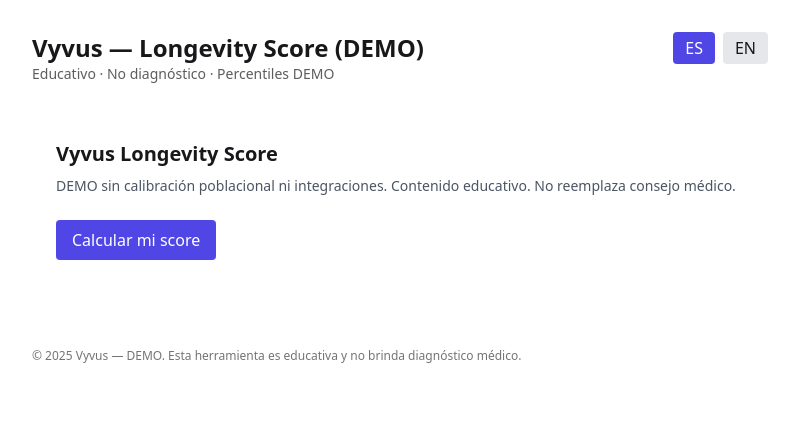
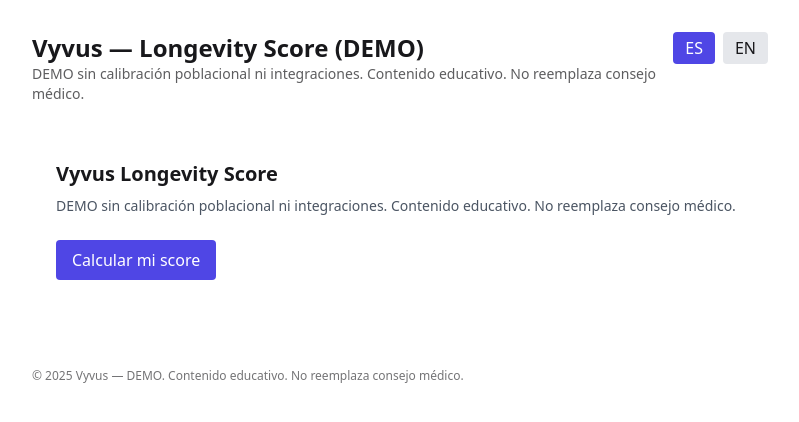
Before and after one commit to Vyvusstartup/vyvus-web-mvp, a Next.js app: page / in a window 1280 px wide. Shown: the top 422 px of the page, without its empty margins (240-1039 px from the left). Built offline with nearby package versions, Linux system fonts and the light colour scheme.

Commit message:
Update layout.tsx

```diff
--- a/app/layout.tsx
+++ b/app/layout.tsx
@@ -2,6 +2,8 @@ import "./globals.css";
 import React from "react";
 import { I18nProvider } from "@/i18n/I18nProvider";
 import LangSwitcher from "@/components/LangSwitcher";
+import LayoutTagline from "@/components/LayoutTagline";
+import LayoutFooter from "@/components/LayoutFooter";
 
 export const metadata = {
   title: "Vyvus — Longevity Score (DEMO)",
@@ -18,9 +20,7 @@ export default function RootLayout({ children }: { children: React.ReactNode })
               <div className="flex items-start justify-between gap-4">
                 <div>
                   <h1 className="text-2xl font-bold">Vyvus — Longevity Score (DEMO)</h1>
-                  <p className="text-sm text-neutral900/70">
-                    Educativo · No diagnóstico · Percentiles DEMO
-                  </p>
+                  <LayoutTagline />
                 </div>
                 <LangSwitcher />
               </div>
@@ -28,11 +28,8 @@ export default function RootLayout({ children }: { children: React.ReactNode })
 
             {children}
 
-            <footer className="mt-16 text-xs text-neutral900/60">
-              <p>
-                © {new Date().getFullYear()} Vyvus — DEMO. Esta herramienta es educativa y no
-                brinda diagnóstico médico.
-              </p>
+            <footer>
+              <LayoutFooter />
             </footer>
           </div>
         </I18nProvider>
```
